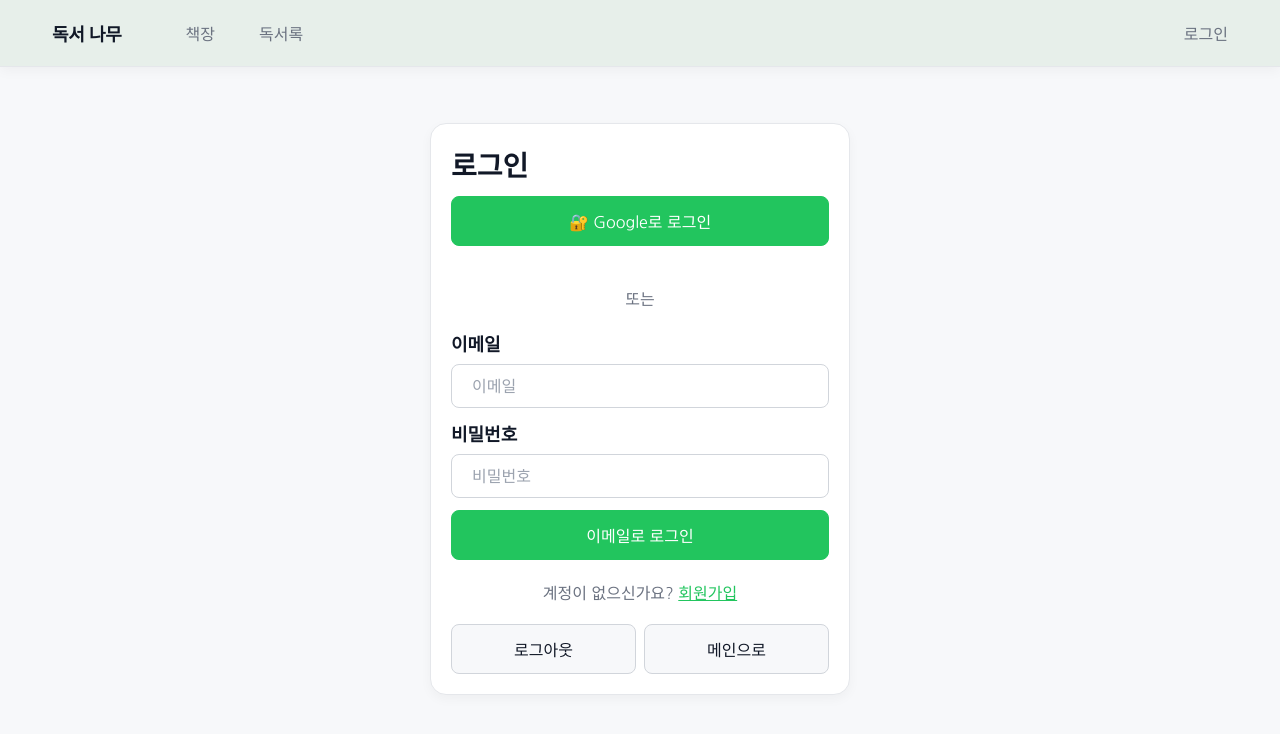
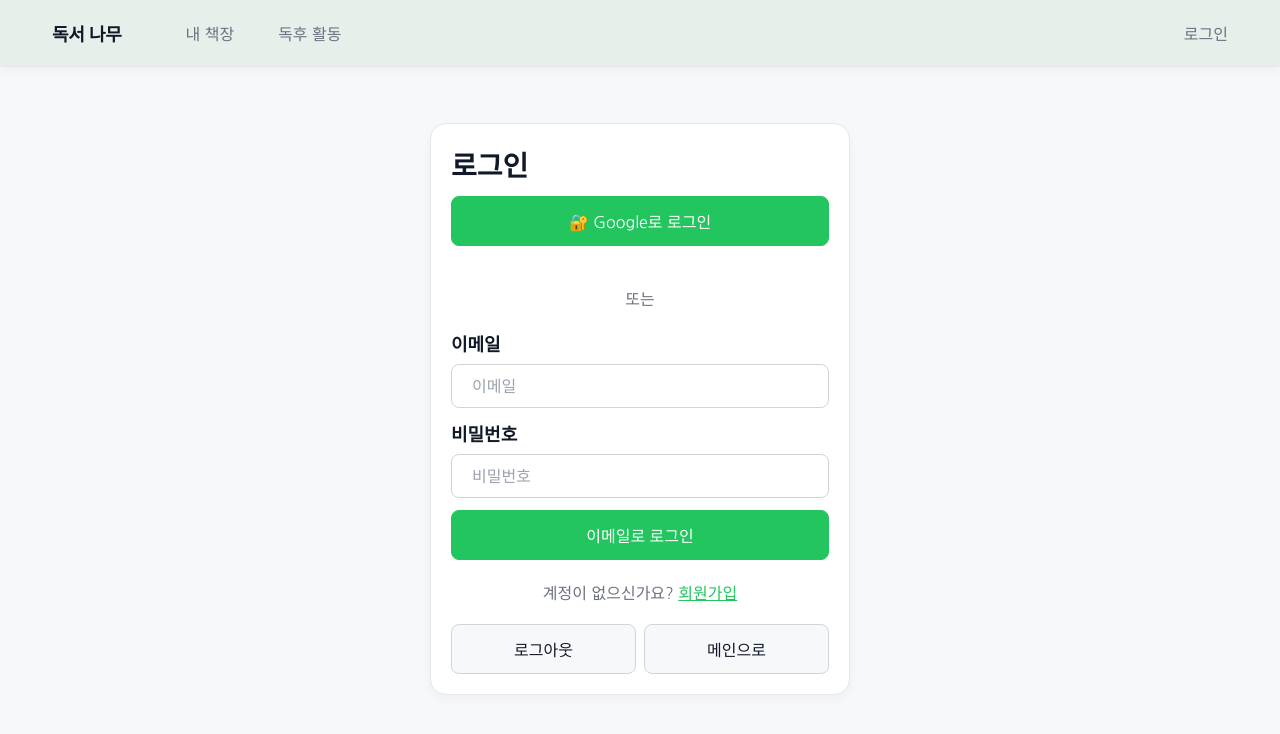
Before and after one commit to edutech7-shin/reading-tree-project, a Next.js app: page /login in a window 1280 px wide. Shown: the top 734 px of the page. Built offline with nearby package versions, Linux system fonts and the light colour scheme; no server answers.

Commit message:
feat: Update menu and page titles - Change '梨낆옣' to '??梨낆옣' - Change '?낆꽌濡? to '?낇썑 ?쒕룞' - Change '誘몄뀡' to '?낆꽌 ?듦? 湲곕Ⅴ湲?

```diff
--- a/app/me/page.tsx
+++ b/app/me/page.tsx
@@ -16,7 +16,7 @@ export default async function MyPage() {
   if (!user) {
     return (
       <main className="container">
-        <h1>책장</h1>
+        <h1>내 책장</h1>
         <p>로그인이 필요합니다. 상단의 로그인 메뉴를 이용해주세요.</p>
       </main>
     )
@@ -68,7 +68,7 @@ export default async function MyPage() {
   if (!profile) {
     return (
       <main className="container">
-        <h1>책장</h1>
+        <h1>내 책장</h1>
         <div className="card">
           <p>이메일: {user.email}</p>
           <p style={{ color: '#f97316', marginTop: 12 }}>
--- a/app/missions/page.tsx
+++ b/app/missions/page.tsx
@@ -24,7 +24,7 @@ export default async function MissionsPage() {
   if (profileError || !profile) {
     return (
       <main className="container">
-        <h1>미션</h1>
+        <h1>독서 습관 기르기</h1>
         <p>프로필 정보를 불러올 수 없습니다.</p>
       </main>
     )
--- a/app/record/page.tsx
+++ b/app/record/page.tsx
@@ -395,7 +395,7 @@ export default function RecordPage() {
         }
       `}} />
       <div className="card" style={{ marginTop: 'var(--card-spacing)' }}>
-        <h1>독서록</h1>
+        <h1>독후 활동</h1>
 
         {/* 단계 표시 */}
         <div style={{
@@ -452,7 +452,7 @@ export default function RecordPage() {
             <div>
               <label style={{ fontSize: 'var(--font-size-lg)', fontWeight: 'var(--font-weight-bold)', marginBottom: 'var(--grid-gap-xs)', display: 'block' }}>책 선택</label>
               <small className="text-tertiary" style={{ fontSize: 'var(--font-size-xs)', display: 'block', marginBottom: 'var(--grid-gap-sm)' }}>
-                독서록을 쓰려면 책장에 먼저 추가하세요.
+                독후 활동을 쓰려면 책장에 먼저 추가하세요.
               </small>
             </div>
             <button type="button" className="btn primary" onClick={() => setPickerOpen(true)} style={{ width: '100%', padding: 'var(--grid-gap-md)' }}>
--- a/components/TopNav.tsx
+++ b/components/TopNav.tsx
@@ -239,10 +239,10 @@ export default function TopNav() {
         }}>
           독서 나무
         </Link>
-        <Link href="/me">책장</Link>
-        <Link href="/record">독서록</Link>
+        <Link href="/me">내 책장</Link>
+        <Link href="/record">독후 활동</Link>
         {!loading && isLoggedIn && userRole === 'student' && (
-          <Link href="/missions">미션</Link>
+          <Link href="/missions">독서 습관 기르기</Link>
         )}
         {!loading && isLoggedIn && userRole === 'admin' && (
           <Link href="/admin/dashboard">관리자</Link>
```
